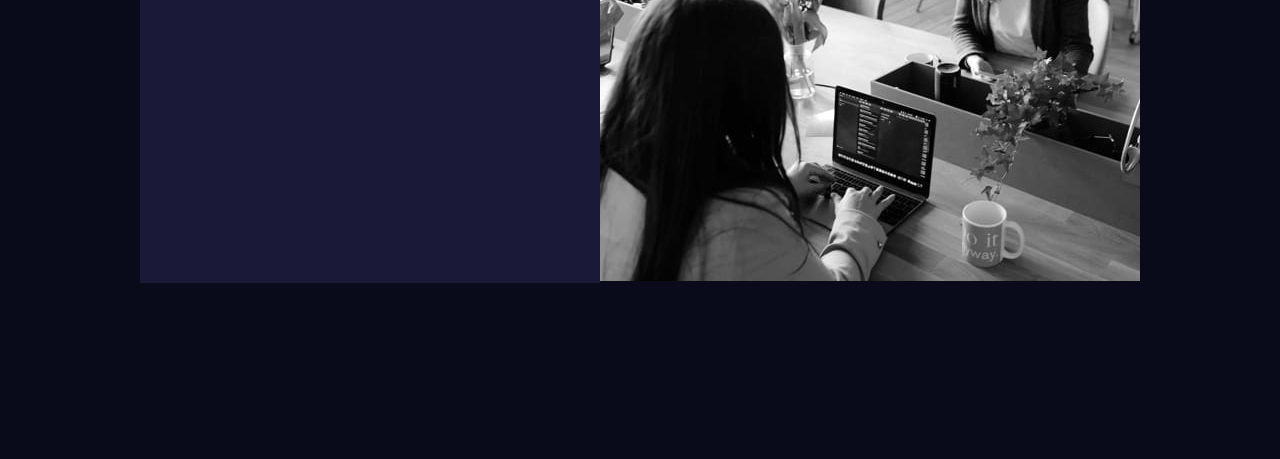
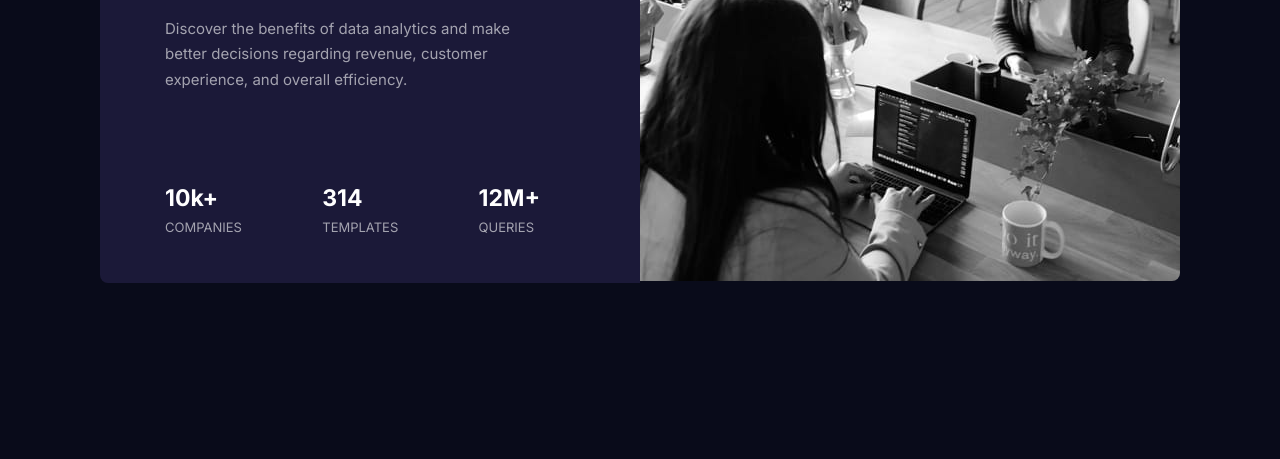
Before and after one commit to Bugzie32/Stats-preview-card-component, a plain HTML site: page index.html in a window 1280 px wide. Shown: the part 341-800 px from the top of the page. Drawn offline with Linux system fonts and the light colour scheme.

```diff
--- a/Styles.css
+++ b/Styles.css
@@ -21,22 +21,65 @@ body {
 	display: flex;
 	justify-content: center;
 	align-items: center;
-	flex-direction: column;
+	padding: 2em;
 }
 
 main {
-	max-width: 1000px;
 	display: flex;
 	justify-content: center;
 	align-items: center;
 	height: 448px;
+	max-width: 1080px;
 }
 
 .text-box {
 	background-color: hsl(244, 38%, 16%);
 	height: 100%;
+	padding: 6.5em;
+	padding-right: 10em;
+	border-radius: 0.8em 0 0 0.8em;
+}
+
+img {
+	border-radius: 0 0.8em 0.8em 0;
+}
+
+/* Image color needs to be corrected. */
+tech-img {
+	height: 100%;
+	width: 100%;
+	background-color: hsl(277, 64%, 61%);
+	opacity: 0.5;
+}
+
+h1 {
+	font-size: 3.5rem;
+	padding-bottom: 0.9em;
+}
+
+.discover {
+	line-height: 1.7em;
 }
 
 span {
 	color: hsl(277, 64%, 61%);
 }
+p {
+	font-size: 1.5em;
+	color: hsla(0, 0%, 100%, 0.6);
+}
+
+.num-amount {
+	display: flex;
+	justify-content: space-between;
+	padding-top: 9.2em;
+}
+
+h3 {
+	font-size: 2.3rem;
+	padding-bottom: 0.3em;
+}
+
+.ctq {
+	font-size: 1.3rem;
+}
--- a/index.html
+++ b/index.html
@@ -12,19 +12,19 @@
 		<main>
 			<section class="text-box">
 				<h1>Get <span>insights</span> that help your business grow.</h1>
-				<p>Discover the benefits of data analytics and make better decisions regarding revenue, customer experience, and overall efficiency.</p>
+				<p class="discover">Discover the benefits of data analytics and make better decisions regarding revenue, customer experience, and overall efficiency.</p>
 				<div class="num-amount">
 					<div class="companies">
 						<h3>10k+</h3>
-						<p>COMPANIES</p>
+						<p class="ctq">COMPANIES</p>
 					</div>
 					<div class="templates">
 						<h3>314</h3>
-						<p>TEMPLATES</p>
+						<p class="ctq">TEMPLATES</p>
 					</div>
 					<div class="queries">
 						<h3>12M+</h3>
-						<p>QUERIES</p>
+						<p class="ctq">QUERIES</p>
 					</div>
 				</div>
 			</section>
```
